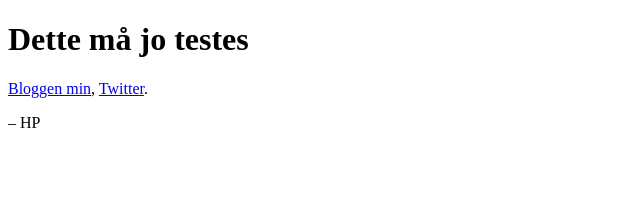
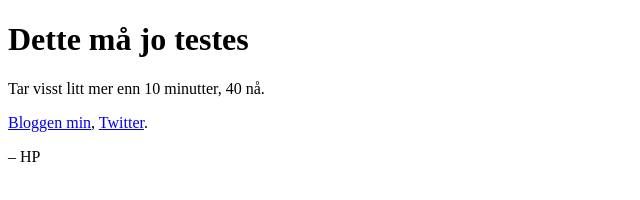
Before and after one commit to HP/hp.github.com, a plain HTML site: page index.html in a window 1280 px wide. Shown: the whole page, without its empty margins (0-640 px from the left). Drawn offline with Linux system fonts and the light colour scheme.

Commit message:
Oppdatert index.

```diff
--- a/index.html
+++ b/index.html
@@ -11,6 +11,7 @@
 
 <body>
   <h1>Dette må jo testes</h1>
+  <p>Tar visst litt mer enn 10 minutter, 40 nå.</p>
   <p><a href="http://hanspetter.no">Bloggen min</a>, <a href="http://twitter.com/hanspetter">Twitter</a>.</p>
   <p>– HP</p>
 </body>
```
